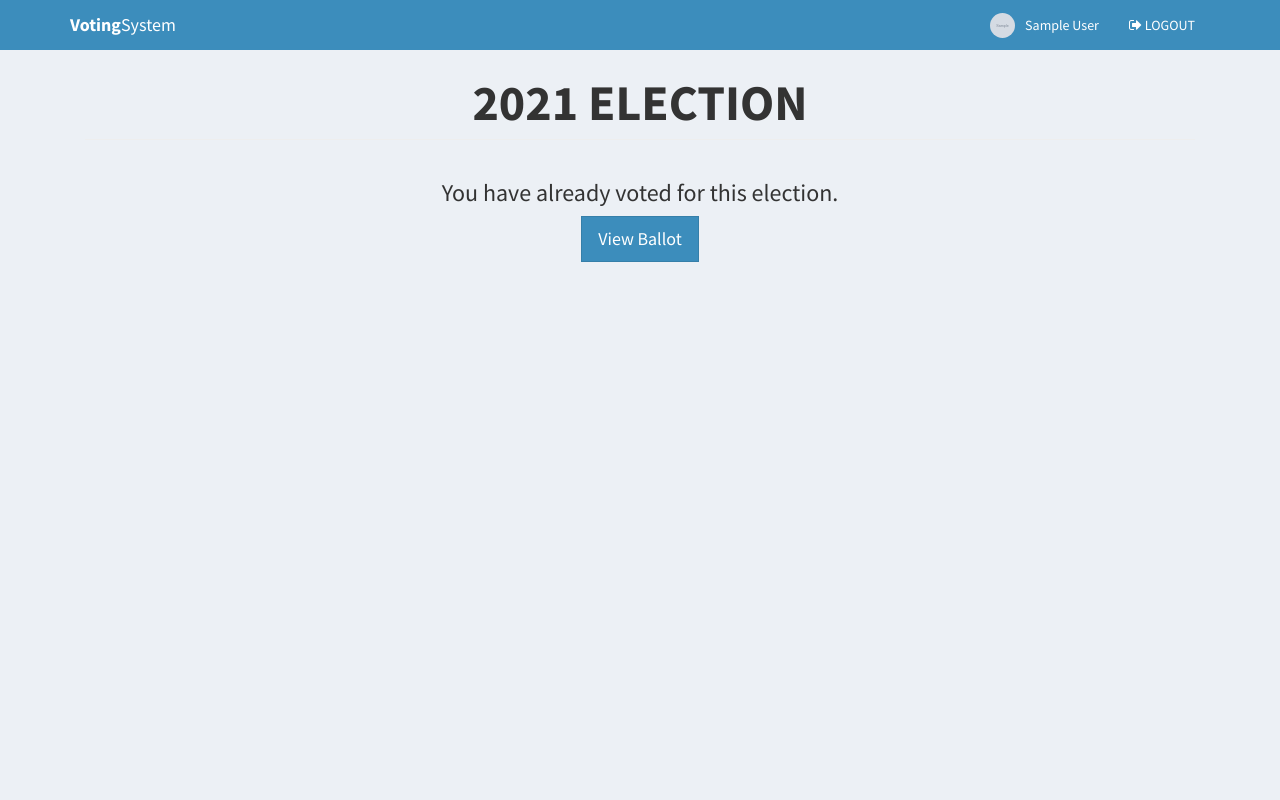
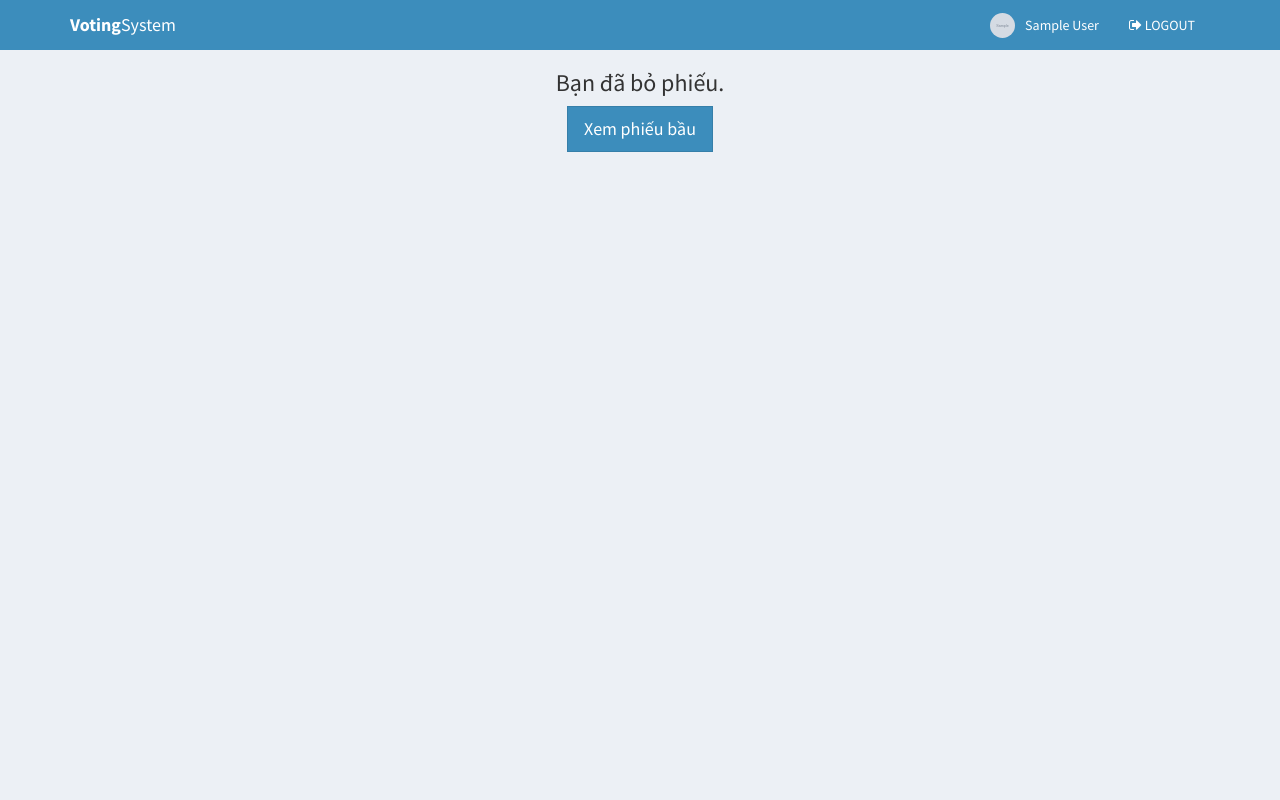
Before and after one commit to yeuMinhemm/php-voting-system, a PHP site: page /home.php in a window 1280 px wide. Run offline with PHP 8.4, Linux system fonts and the light colour scheme; the visitor is signed in with stand-in values (Sample User, id 1); tables that the repository leaves empty hold one stand-in row (values such as "Sample post"); grey boxes marked "Sample" are stand-in pictures.

Commit message:
fix: delete title

```diff
--- a/home.php
+++ b/home.php
@@ -10,12 +10,7 @@
             <div class="container">
 
                 <!-- Main content -->
-                <section class="content">
-                    <?php
-	      		$parse = parse_ini_file('admin/config.ini', FALSE, INI_SCANNER_RAW);
-    			$title = $parse['election_title'];
-	      	?>
-                    <h1 class="page-header text-center title"><b><?php echo strtoupper($title); ?></b></h1>
+
                 <div class="row">
                     <div class="col-sm-10 col-sm-offset-1">
                         <?php
@@ -75,12 +70,12 @@
 				    	if($vquery->num_rows > 0){
 				    		?>
                         <div class="text-center">
-                                <h3>You have already voted for this election.</h3>
+                            <h3>Bạn đã bỏ phiếu.</h3>
                             <a
                                 href="#view"
                                 data-toggle="modal"
                                 class="btn btn-flat btn-primary btn-lg"
-                                >View Ballot</a>
+                            >Xem phiếu bầu</a>
                         </div>
                         <?php
 				    	}
@@ -124,12 +119,12 @@
 											$image = (!empty($crow['photo'])) ? 'images/'.$crow['photo'] : 'images/profile.jpg';
 											$candidate .= '
 												<li>
-													'.$input.'<button type="button" class="btn btn-primary btn-sm btn-flat clist platform" data-platform="'.$crow['platform'].'" data-fullname="'.$crow['firstname'].' '.$crow['lastname'].'"><i class="fa fa-search"></i> Platform</button><img src="'.$image.'" height="100px" width="100px" class="clist"><span class="cname clist">'.$crow['firstname'].' '.$crow['lastname'].'</span>
+													'.$input.'<img src="'.$image.'" height="100px" width="100px" class="clist"><span class="cname clist">'.$crow['firstname'].' '.$crow['lastname'].'</span>
 												</li>
 											';
 										}
 
-										$instruct = ($row['max_vote'] > 1) ? 'You may select up to '.$row['max_vote'].' candidates' : 'Select only one candidate';
+										$instruct = ($row['max_vote'] > 1) ? 'Bạn có thể chọn đến '.$row['max_vote'].' ứng cử viên' : 'Chọn duy nhất 1 ứng cử viên';
 
 										echo '
 											<div class="row">
@@ -165,12 +160,12 @@
                                     type="button"
                                     class="btn btn-success btn-flat"
                                     id="preview"
-                                    ><i class="fa fa-file-text"></i> Preview</button>
+                                ><i class="fa fa-file-text"></i> Xem trước</button>
                                 <button
                                     type="submit"
                                     class="btn btn-primary btn-flat"
                                     name="vote"
-                                    ><i class="fa fa-check-square-o"></i> Submit</button>
+                                ><i class="fa fa-check-square-o"></i> Nộp phiếu</button>
                             </div>
                         </form>
                         <!-- End Voting Ballot -->
@@ -201,15 +196,6 @@
             e.preventDefault();
             var desc = $(this).data('desc');
             $('.' + desc).iCheck('uncheck');
-        });
-
-        $(document).on('click', '.platform', function(e) {
-            e.preventDefault();
-            $('#platform').modal('show');
-            var platform = $(this).data('platform');
-            var fullname = $(this).data('fullname');
-            $('.candidate').html(fullname);
-            $('#plat_view').html(platform);
         });
 
         $('#preview').click(function(e) {
```
Lines whose indentation alone changed are shown as unchanged.
